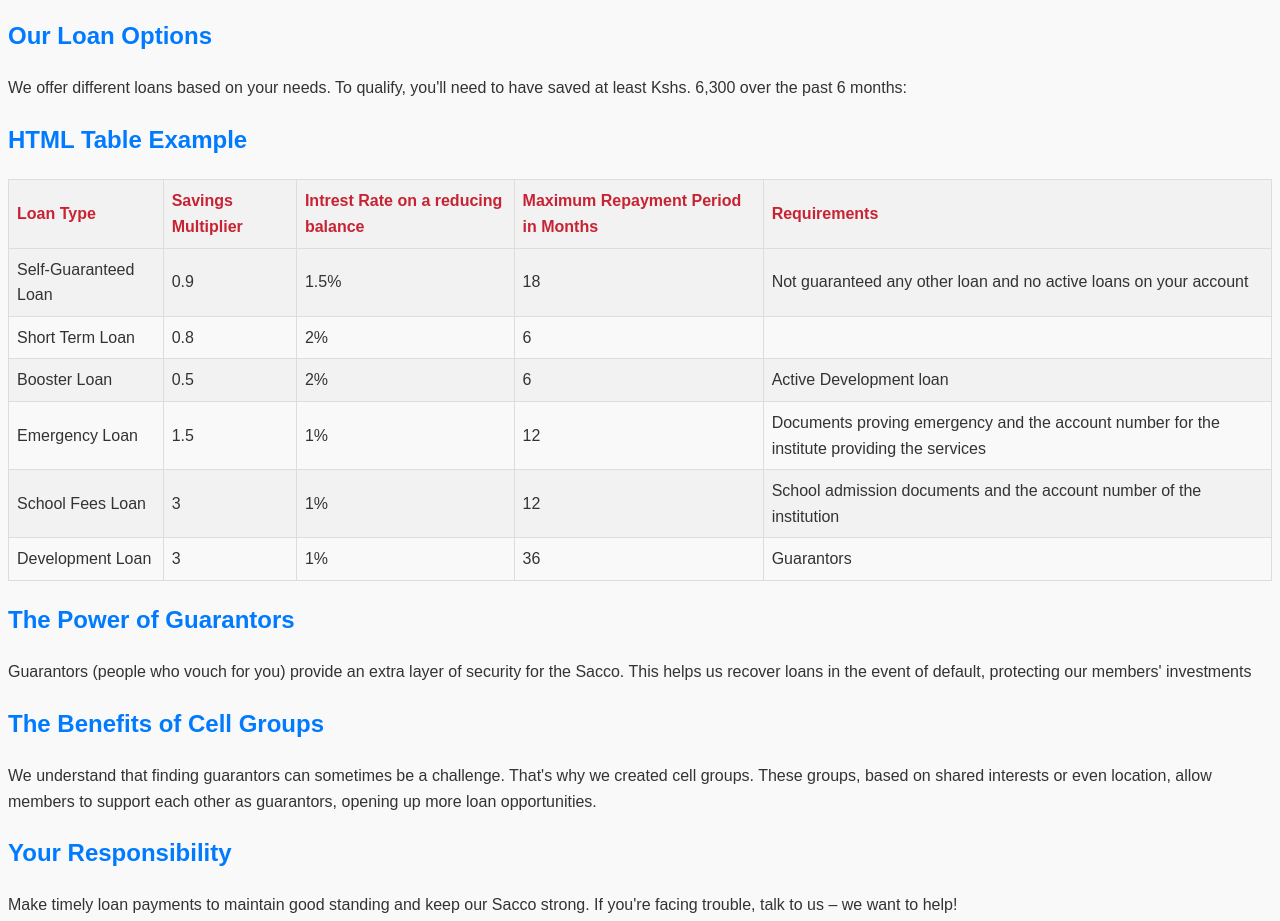
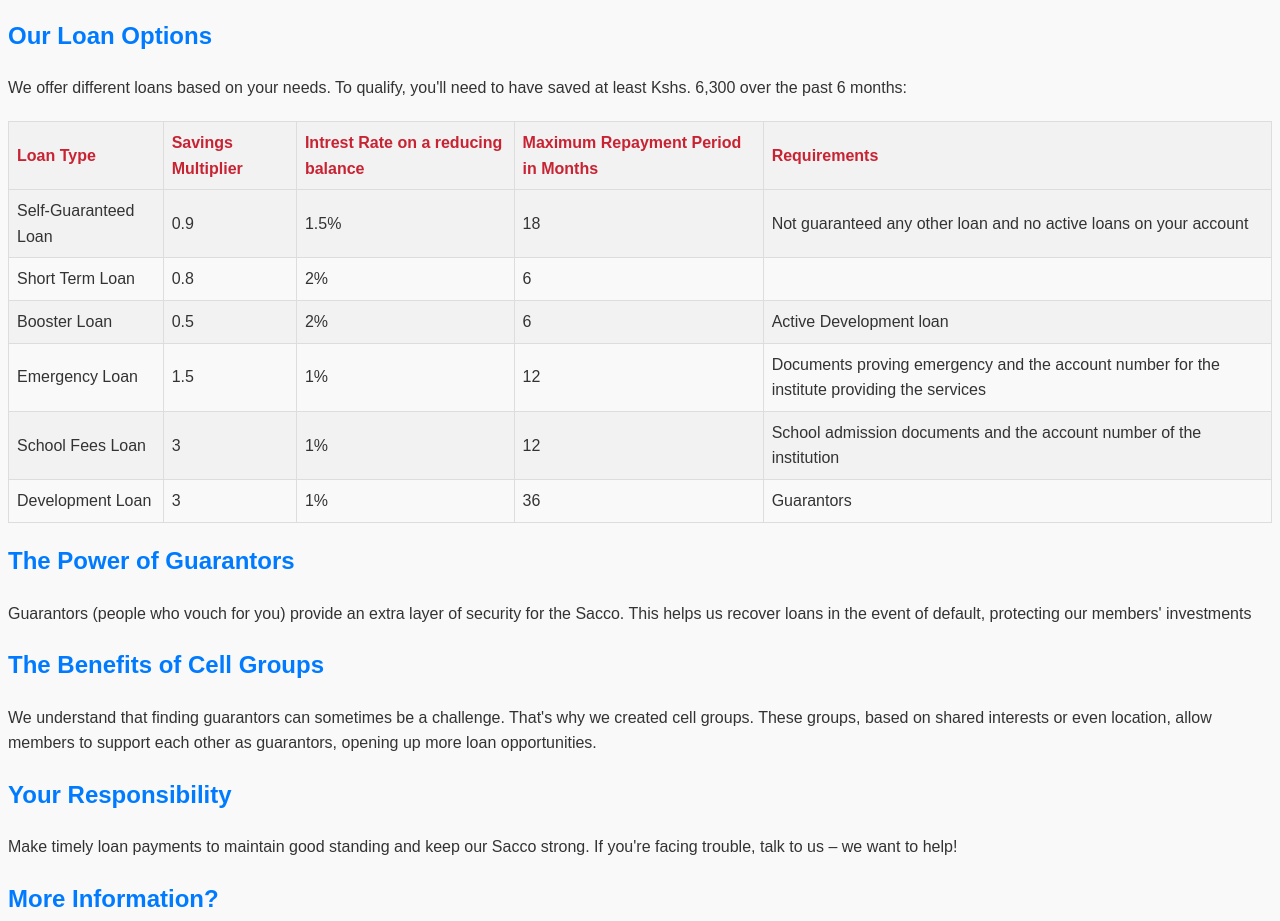
Before and after one commit to keithmito/Chosen-Website, a plain HTML site: page index.html in a window 1280 px wide. Shown: the part 1447-2368 px from the top of the page. Drawn offline with Linux system fonts and the light colour scheme.

Commit message:
Update index.html

```diff
--- a/index.html
+++ b/index.html
@@ -91,8 +91,6 @@
         </head>
         <body>
 
-        <h2>HTML Table Example</h2>
-
         <table>
           <tr>
             <th>Loan Type</th>
```
